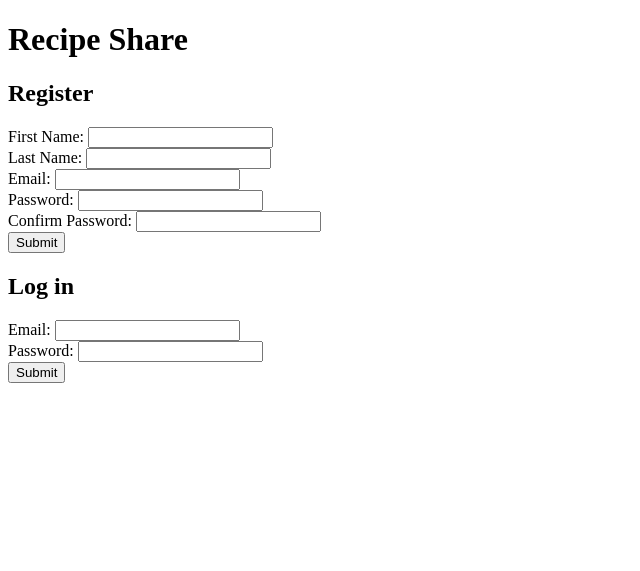
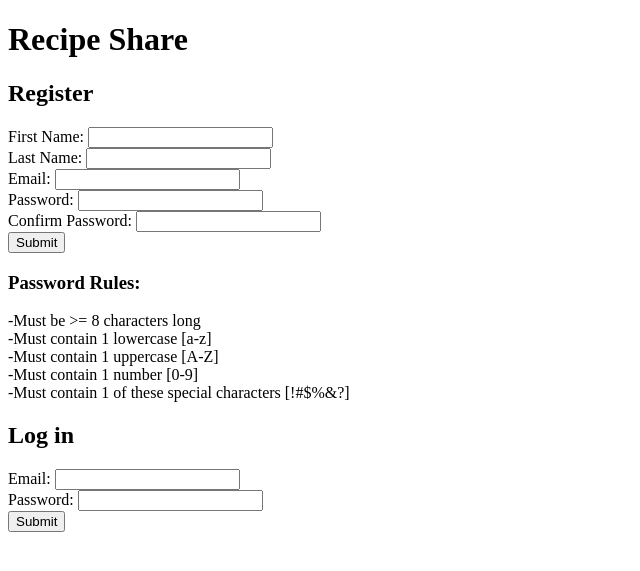
Before and after one commit to czmud/recipes_AWS, a Flask app: page / in a window 1280 px wide. Shown: the top 571 px of the page, without its empty margins (0-640 px from the left). Run offline with Flask 2, Linux system fonts and the light colour scheme.

Commit message:
add password help description

```diff
--- a/flask_app/templates/index.html
+++ b/flask_app/templates/index.html
@@ -30,6 +30,14 @@
         <input type='password' name='password_confirm' required><br>
         <input type='submit' value='Submit'>
     </form>
+    <h3>Password Rules:</h3>
+    <p>
+        -Must be >= 8 characters long <br>
+        -Must contain 1 lowercase [a-z] <br>
+        -Must contain 1 uppercase [A-Z] <br>
+        -Must contain 1 number [0-9] <br>
+        -Must contain 1 of these special characters [!#$%&?] <br>
+    </p>
 
     <h2>Log in </h2>
     {% with messages = get_flashed_messages(category_filter=["login"]) %}
```
